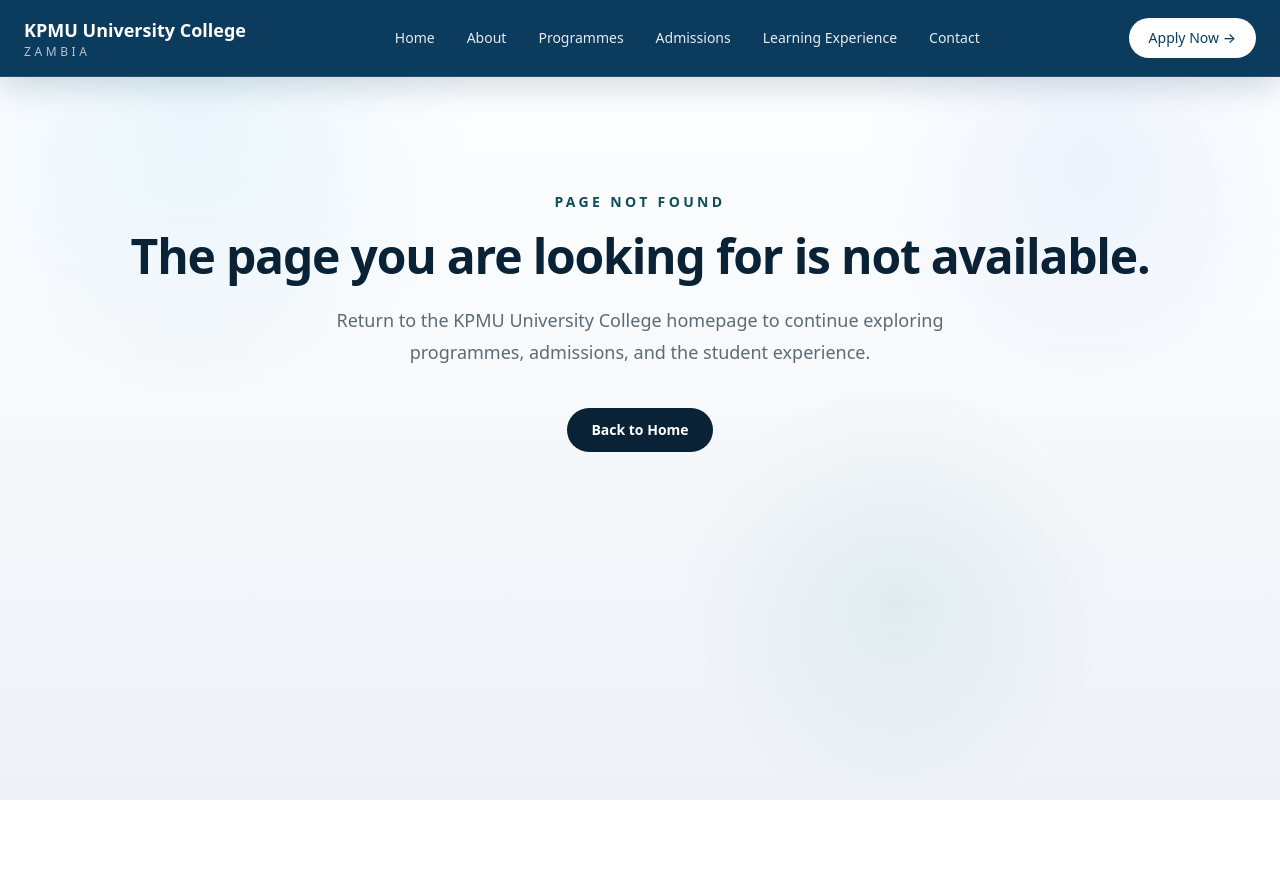
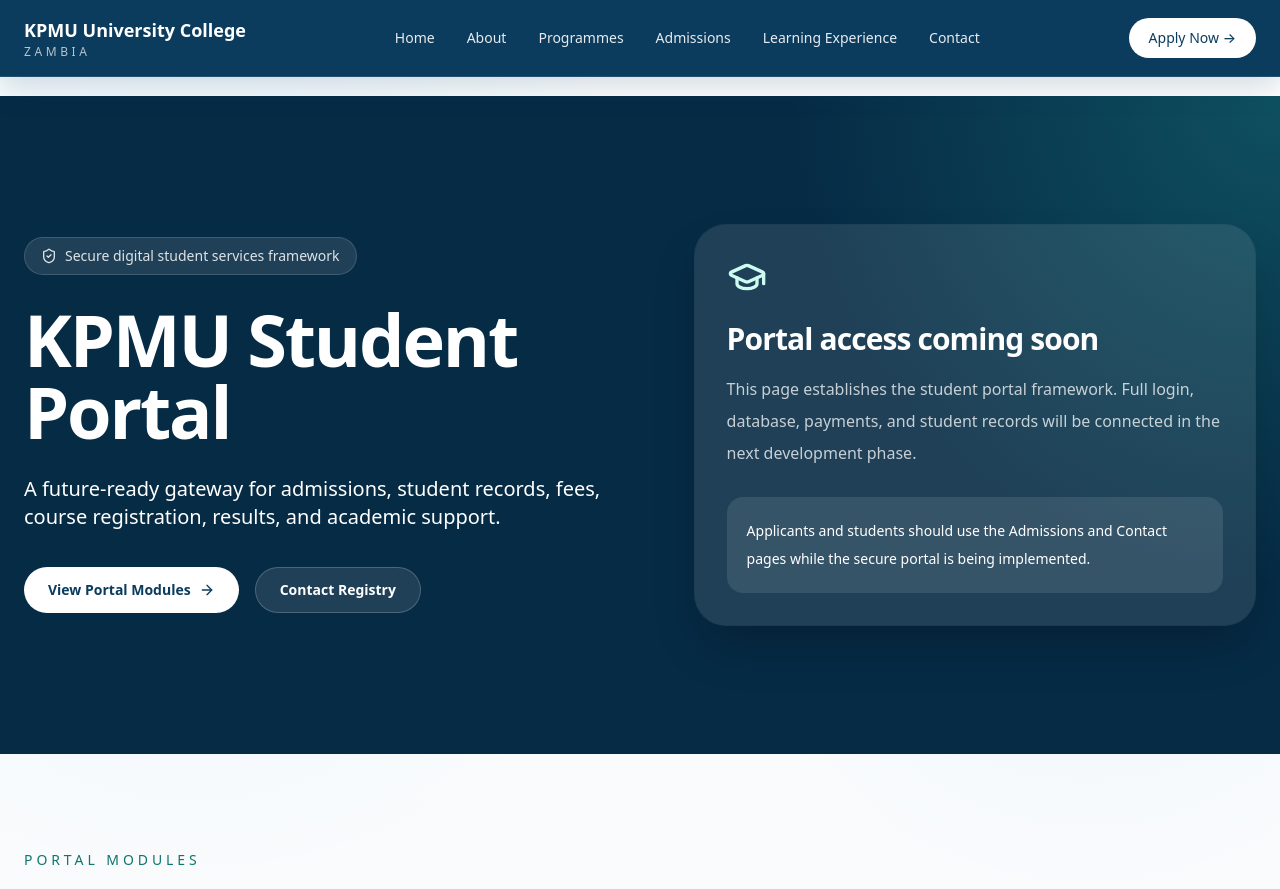
Before and after one commit to kkamfwa/kpmu-website, a Next.js app: page /student-portal in a window 1280 px wide. Before the commit this address had no page. Shown: the top 889 px of the page. Before the commit the page ends 800 px from the top, so only its background shows below. Built offline with nearby package versions, Linux system fonts and the light colour scheme.

Commit message:
Add student portal landing page

```diff
--- /dev/null
+++ b/app/student-portal/page.tsx
@@ -0,0 +1,116 @@
+import Link from "next/link";
+import { ArrowRight, CalendarDays, ClipboardCheck, CreditCard, FileText, GraduationCap, MessageSquareText, ShieldCheck, UserRoundCheck } from "lucide-react";
+
+const modules = [
+  { title: "Admissions & Applications", text: "Track applications, documents, offers, and admissions communication.", icon: ClipboardCheck },
+  { title: "Student Records", text: "Access student profiles, programme details, registration status, and records.", icon: UserRoundCheck },
+  { title: "Fees & Payments", text: "View invoices, fee balances, receipts, and approved payment instructions.", icon: CreditCard },
+  { title: "Courses & Timetables", text: "Review course registration, class schedules, calendars, and learning activities.", icon: CalendarDays },
+  { title: "Results & Transcripts", text: "Access published results, progression decisions, and transcript requests.", icon: FileText },
+  { title: "Student Support", text: "Submit support requests and receive official student announcements.", icon: MessageSquareText },
+];
+
+const roadmap = [
+  "Phase 1: Portal landing page and service structure",
+  "Phase 2: Student login, admissions tracking, and document uploads",
+  "Phase 3: Fees, course registration, results, and support workflows",
+  "Phase 4: Azure database, role-based access, and institutional reporting",
+];
+
+export default function StudentPortalPage() {
+  return (
+    <main>
+      <section className="relative overflow-hidden bg-[#062b45] px-6 py-24 text-white md:py-32">
+        <div className="absolute inset-0 bg-[radial-gradient(circle_at_top_right,rgba(45,212,191,0.22),transparent_34%)]" />
+        <div className="relative mx-auto grid max-w-7xl gap-12 lg:grid-cols-[1.05fr_0.95fr] lg:items-center">
+          <div>
+            <div className="inline-flex items-center gap-2 rounded-full border border-white/15 bg-white/10 px-4 py-2 text-sm text-white/85">
+              <ShieldCheck className="h-4 w-4" />
+              Secure digital student services framework
+            </div>
+            <h1 className="mt-7 max-w-4xl text-5xl font-semibold leading-[0.95] md:text-7xl">
+              KPMU Student Portal
+            </h1>
+            <p className="mt-7 max-w-2xl text-lg leading-8 text-white/82 md:text-xl">
+              A future-ready gateway for admissions, student records, fees, course registration, results, and academic support.
+            </p>
+            <div className="mt-9 flex flex-wrap gap-4">
+              <a href="#portal-modules" className="inline-flex items-center gap-2 rounded-full bg-white px-6 py-3 text-sm font-semibold text-[#0b3b5d] transition hover:bg-white/90">
+                View Portal Modules <ArrowRight className="h-4 w-4" />
+              </a>
+              <Link href="/contact" className="inline-flex items-center gap-2 rounded-full border border-white/20 bg-white/10 px-6 py-3 text-sm font-semibold text-white transition hover:bg-white/15">
+                Contact Registry
+              </Link>
+            </div>
+          </div>
+
+          <div className="rounded-[2rem] border border-white/12 bg-white/10 p-8 shadow-2xl">
+            <GraduationCap className="h-10 w-10 text-teal-100" />
+            <h2 className="mt-6 text-3xl font-semibold">Portal access coming soon</h2>
+            <p className="mt-4 leading-8 text-white/75">
+              This page establishes the student portal framework. Full login, database, payments, and student records will be connected in the next development phase.
+            </p>
+            <div className="mt-7 rounded-2xl bg-white/10 p-5 text-sm leading-7 text-white/72">
+              Applicants and students should use the Admissions and Contact pages while the secure portal is being implemented.
+            </div>
+          </div>
+        </div>
+      </section>
+
+      <section id="portal-modules" className="px-6 py-24">
+        <div className="mx-auto max-w-7xl">
+          <div className="max-w-3xl">
+            <div className="text-sm uppercase tracking-[0.28em] text-teal-700">Portal Modules</div>
+            <h2 className="mt-4 text-4xl font-semibold leading-tight text-slate-950 md:text-5xl">
+              Student services designed for academic control and institutional credibility
+            </h2>
+            <p className="mt-5 text-lg leading-8 text-slate-600">
+              The portal is structured around the core operating controls KPMU will need as it moves from admissions readiness to full student lifecycle management.
+            </p>
+          </div>
+
+          <div className="mt-12 grid gap-6 md:grid-cols-2 lg:grid-cols-3">
+            {modules.map((item) => {
+              const Icon = item.icon;
+              return (
+                <div key={item.title} className="rounded-[1.75rem] border border-slate-200 bg-white p-7 shadow-sm transition hover:-translate-y-1 hover:shadow-xl">
+                  <div className="flex h-13 w-13 items-center justify-center rounded-2xl bg-slate-100 text-[#0b3b5d]">
+                    <Icon className="h-6 w-6" />
+                  </div>
+                  <h3 className="mt-6 text-xl font-semibold text-slate-950">{item.title}</h3>
+                  <p className="mt-3 leading-7 text-slate-600">{item.text}</p>
+                </div>
+              );
+            })}
+          </div>
+        </div>
+      </section>
+
+      <section className="bg-slate-50 px-6 py-24">
+        <div className="mx-auto grid max-w-7xl gap-10 lg:grid-cols-[0.95fr_1.05fr]">
+          <div className="rounded-[2rem] bg-[#0b3b5d] p-8 text-white md:p-10">
+            <h2 className="text-4xl font-semibold leading-tight">Built for the full student lifecycle</h2>
+            <p className="mt-5 leading-8 text-white/78">
+              KPMU should begin with a professional portal interface now, then connect secure login, student records, payments, and academic data when the operating systems are ready.
+            </p>
+            <Link href="/admissions" className="mt-8 inline-flex items-center gap-2 rounded-full bg-white px-6 py-3 text-sm font-semibold text-[#0b3b5d] transition hover:bg-white/90">
+              Start with Admissions <ArrowRight className="h-4 w-4" />
+            </Link>
+          </div>
+
+          <div className="rounded-[2rem] border border-slate-200 bg-white p-8 shadow-sm md:p-10">
+            <div className="text-sm uppercase tracking-[0.24em] text-teal-700">Implementation Roadmap</div>
+            <div className="mt-8 space-y-4">
+              {roadmap.map((step, index) => (
+                <div key={step} className="flex gap-4 rounded-2xl bg-slate-50 p-5">
+                  <div className="flex h-9 w-9 shrink-0 items-center justify-center rounded-full bg-[#0b3b5d] text-sm font-semibold text-white">{index + 1}</div>
+                  <p className="pt-1 leading-7 text-slate-700">{step}</p>
+                </div>
+              ))}
+            </div>
+          </div>
+        </div>
+      </section>
+    </main>
+  );
+}
```
